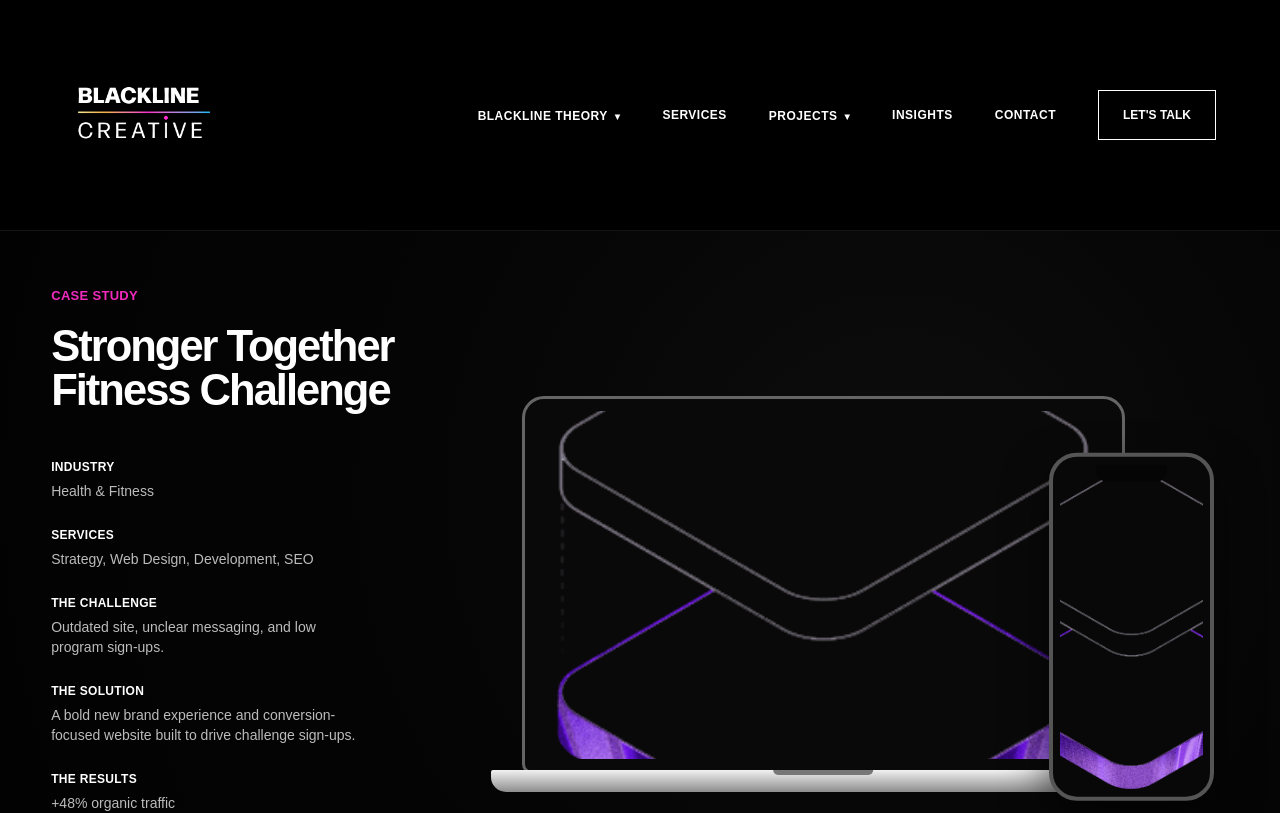
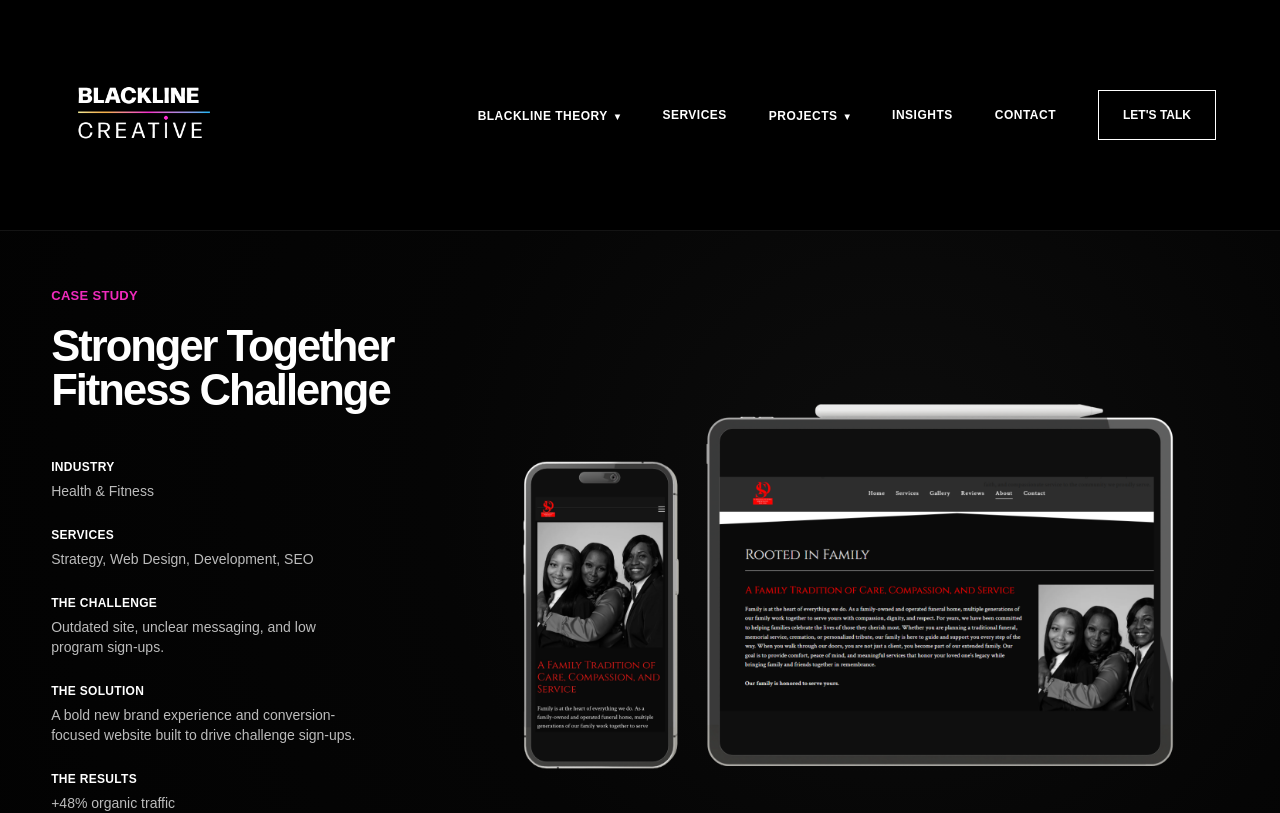
Before and after one commit to sokoni/blackline-creative-diflook, a React (Vite) app: page /work/jebastan in a window 1280 px wide. Shown: the top 813 px of the page. Built offline with nearby package versions, Linux system fonts and the light colour scheme.

Commit message:
Replace laptop frame on Case Study page with Project PNG.png showcase asset

```diff
--- a/src/pages/CaseStudy.css
+++ b/src/pages/CaseStudy.css
@@ -246,19 +246,19 @@
 .project-showcase {
   position: relative;
 
-  min-height: 570px;
+  min-height: 500px;
 
   display: flex;
   align-items: center;
   justify-content: center;
 
-  padding-right: 70px;
+  padding-right: 0;
 }
 
 .project-mockup {
   display: block;
   width: 100%;
-  max-width: 800px;
+  max-width: 850px;
   height: auto;
   object-fit: contain;
 }
--- a/src/pages/CaseStudy.jsx
+++ b/src/pages/CaseStudy.jsx
@@ -118,34 +118,11 @@
 
         {/* RIGHT PROJECT SHOWCASE */}
         <div className="project-showcase">
-
-          <div className="laptop">
-
-            <div className="laptop-screen">
-
-              <img
-                src={project.desktopImage}
-                alt="Stronger Together desktop website"
-              />
-
-            </div>
-
-            <div className="laptop-base" />
-
-          </div>
-
-
-          <div className="phone">
-
-            <div className="phone-notch" />
-
-            <img
-              src={project.mobileImage}
-              alt="Stronger Together mobile website"
-            />
-
-          </div>
-
+          <img
+            src="/images/Project PNG.png"
+            alt="Stronger Together project mockup"
+            className="project-mockup"
+          />
         </div>
 
       </section>
```
